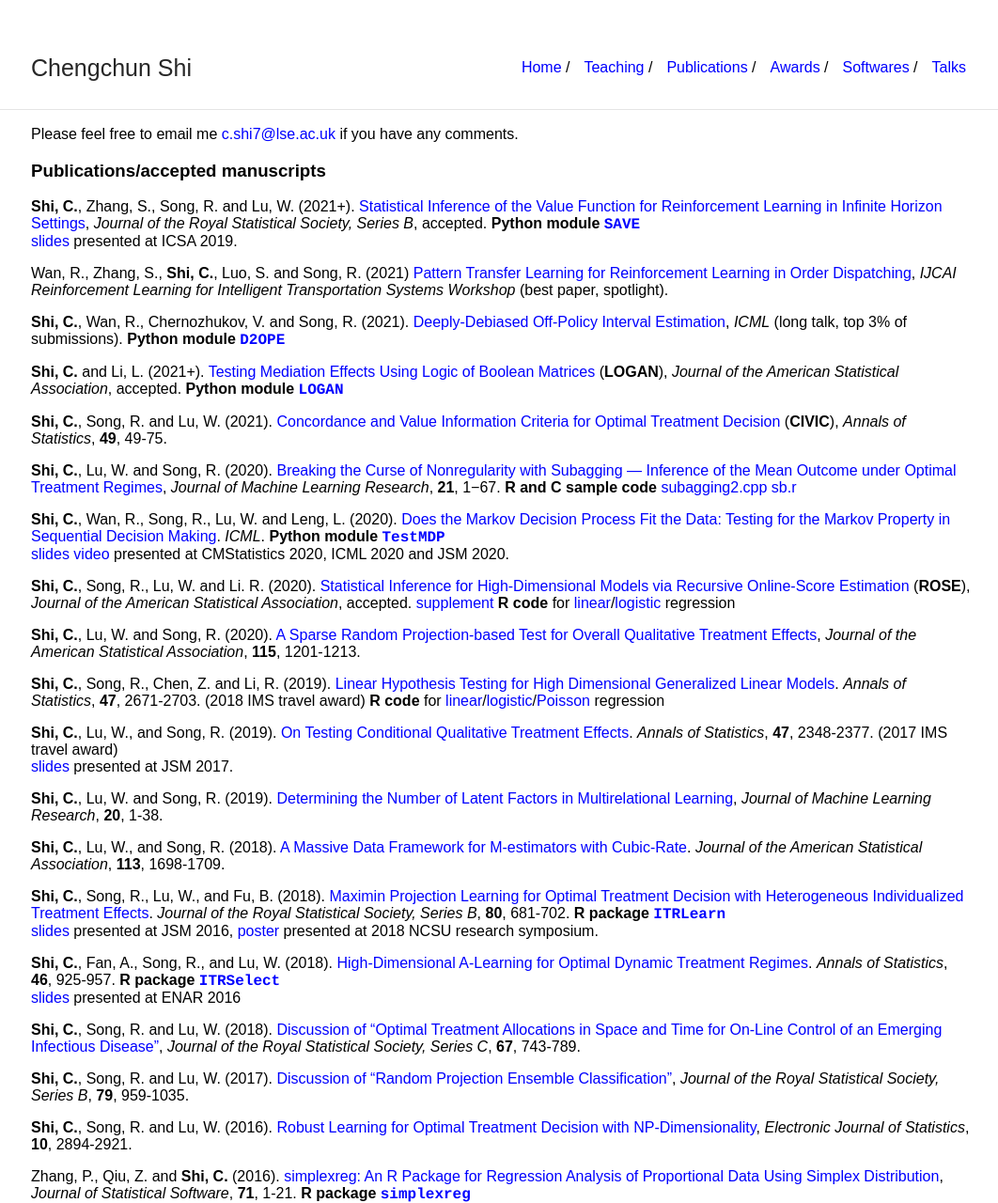
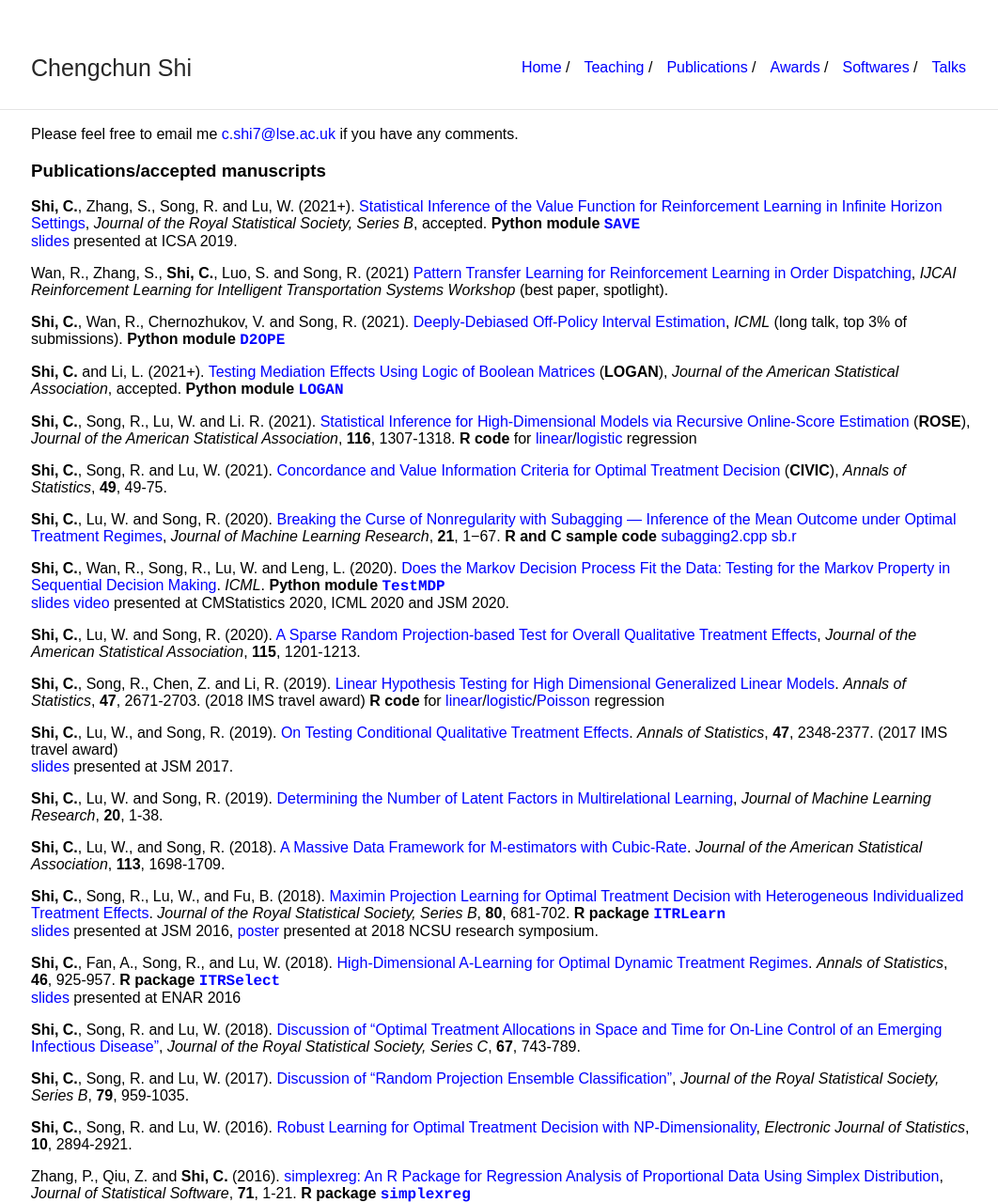
Before and after one commit to callmespring/callmespring.github.io, a Jekyll site: the page built from publication.md, in a window 1280 px wide. Shown: the whole page at 94% size, without its empty margins (107-1169 px from the left). Built offline with Jekyll 4.4.1, drawn with Linux system fonts in a browser that asks for light colours.

Commit message:
Update publication.md

```diff
--- a/publication.md
+++ b/publication.md
@@ -20,15 +20,15 @@ Wan, R., Zhang, S., **Shi, C.**, Luo, S. and Song, R. (2021) [Pattern Transfer L
 **Shi, C.** and Li, L. (2021+). [Testing Mediation Effects Using Logic of Boolean Matrices](https://arxiv.org/abs/2005.04584) (**LOGAN**), _Journal of the American Statistical Association_, accepted.
 **Python module** [<span style="font-family:courier;">**LOGAN**</span>](https://github.com/callmespring/LOGAN)
 
+**Shi, C.**, Song, R., Lu, W. and Li. R. (2021). [Statistical Inference for High-Dimensional Models via Recursive Online-Score Estimation](./paper/HDCIv3un.pdf) (**ROSE**), _Journal of the American Statistical Association_, **116**, 1307-1318.
+**R code** for [<font size="3">linear</font>](./code/sample_linear.r)/[<font size="3">logistic</font>](./code/sample_logistic.r) regression
+
 **Shi, C.**, Song, R. and Lu, W. (2021). [Concordance and Value Information Criteria for Optimal Treatment Decision](https://projecteuclid.org/journals/annals-of-statistics/volume-49/issue-1/Concordance-and-value-information-criteria-for-optimal-treatment-decision/10.1214/19-AOS1908.short) (**CIVIC**), _Annals of Statistics_, **49**, 49-75.
 
 **Shi, C.**, Lu, W. and Song, R. (2020). [Breaking the Curse of Nonregularity with Subagging --- Inference of the Mean Outcome under Optimal Treatment Regimes](./paper/SASv2cs.pdf), _Journal of Machine Learning Research_, **21**, 1−67. **R and C sample code** [<font size="3">subagging2.cpp</font>](./code/subagging2.cpp) [<font size="3">sb.r</font>](./code/sb.r)
 
 **Shi, C.**, Wan, R., Song, R., Lu, W. and Leng, L. (2020). [Does the Markov Decision Process Fit the Data: Testing for the Markov Property in Sequential Decision Making](http://proceedings.mlr.press/v119/shi20c/shi20c.pdf). _ICML_.
 **Python module** [<span style="font-family:courier;">**TestMDP**</span>](https://github.com/RunzheStat/TestMDP) <br/> [<font size="3">slides</font>](./slides/slides.pdf) [<font size="3">video</font>](https://icml.cc/virtual/2020/poster/5961) <font size="3">presented at CMStatistics 2020, ICML 2020 and JSM 2020</font>.
-
-**Shi, C.**, Song, R., Lu, W. and Li. R. (2020). [Statistical Inference for High-Dimensional Models via Recursive Online-Score Estimation](./paper/HDCIv3un.pdf) (**ROSE**), _Journal of the American Statistical Association_, accepted. [supplement](./paper/suppHDCIv3un.pdf)
-**R code** for [<font size="3">linear</font>](./code/sample_linear.r)/[<font size="3">logistic</font>](./code/sample_logistic.r) regression
 
 **Shi, C.**, Lu, W. and Song, R. (2020). [A Sparse Random Projection-based Test for Overall Qualitative Treatment Effects](https://www.tandfonline.com/doi/abs/10.1080/01621459.2019.1604368), _Journal of the American Statistical Association_, **115**, 1201-1213.
 
```
